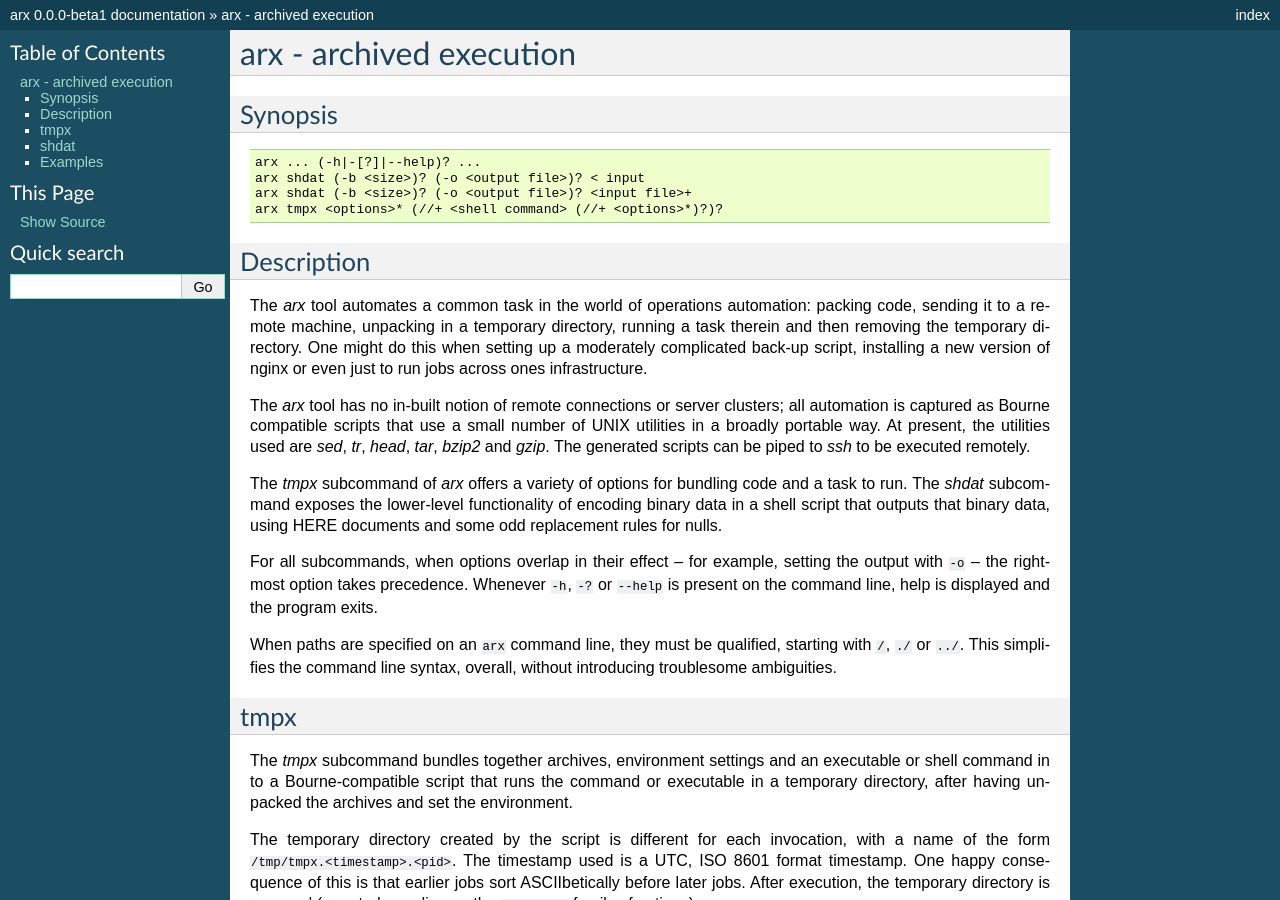
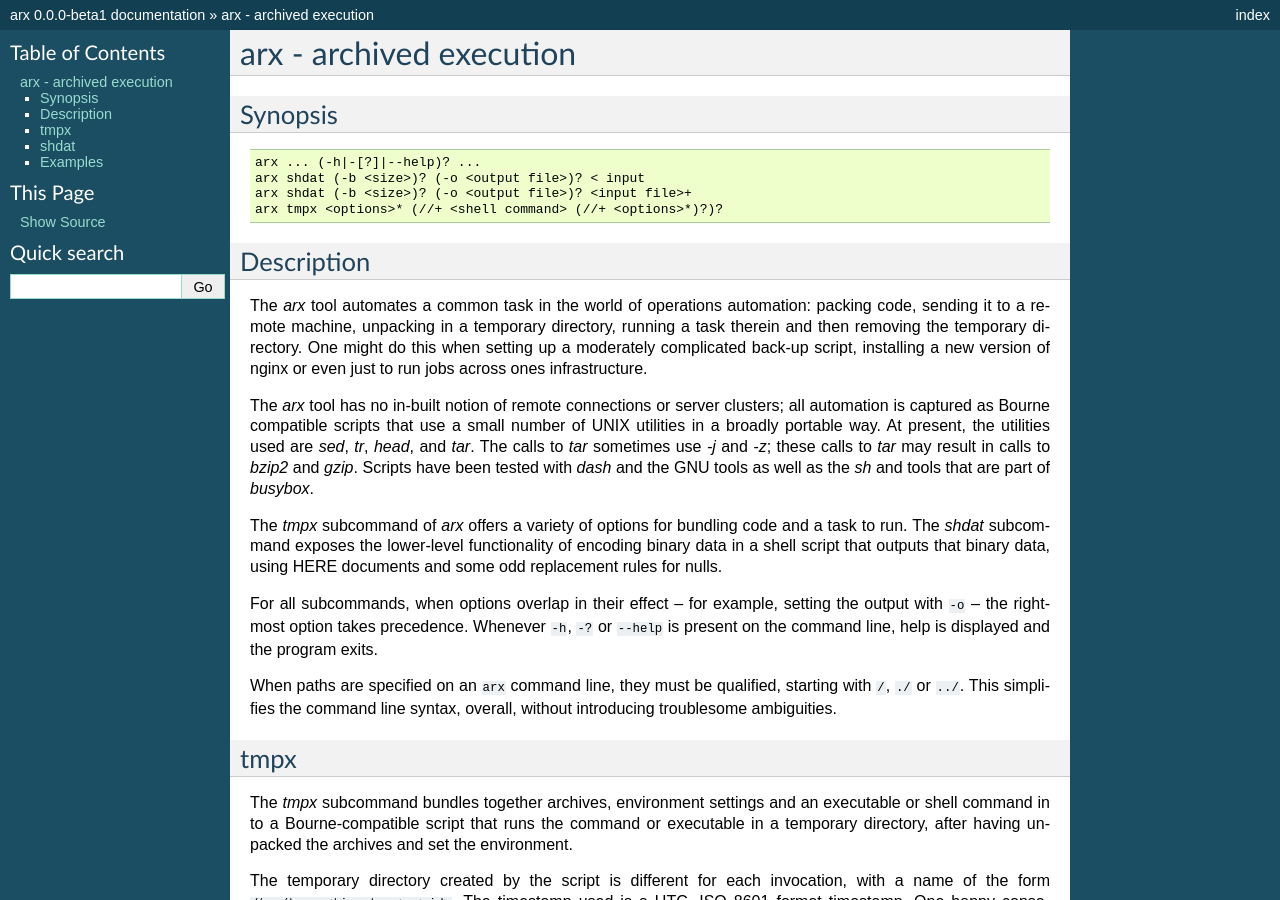
Before and after one commit to solidsnack/arx, a Sphinx documentation site: the page built from docs/index.rst, in a window 1280 px wide and 900 px high. Built offline with Sphinx 7.4.7, drawn with Linux system fonts in a browser that asks for light colours.

Commit message:
Update docs to reflect relationship to bzip.

```diff
--- a/docs/index.rst
+++ b/docs/index.rst
@@ -25,8 +25,10 @@ infrastructure.
 The `arx` tool has no in-built notion of remote connections or server
 clusters; all automation is captured as Bourne compatible scripts that use a
 small number of UNIX utilities in a broadly portable way. At present, the
-utilities used are `sed`, `tr`, `head`, `tar`, `bzip2` and `gzip`. The
-generated scripts can be piped to `ssh` to be executed remotely.
+utilities used are `sed`, `tr`, `head`, and `tar`. The calls to `tar`
+sometimes use `-j` and `-z`; these calls to `tar` may result in calls to
+`bzip2` and `gzip`. Scripts have been tested with `dash` and the GNU tools as
+well as the `sh` and tools that are part of `busybox`.
 
 The `tmpx` subcommand of `arx` offers a variety of options for bundling code
 and a task to run. The `shdat` subcommand exposes the lower-level
```
Also changed, not shown: docs/blessed/arx.txt (+11 -2 lines), 3 other files.
